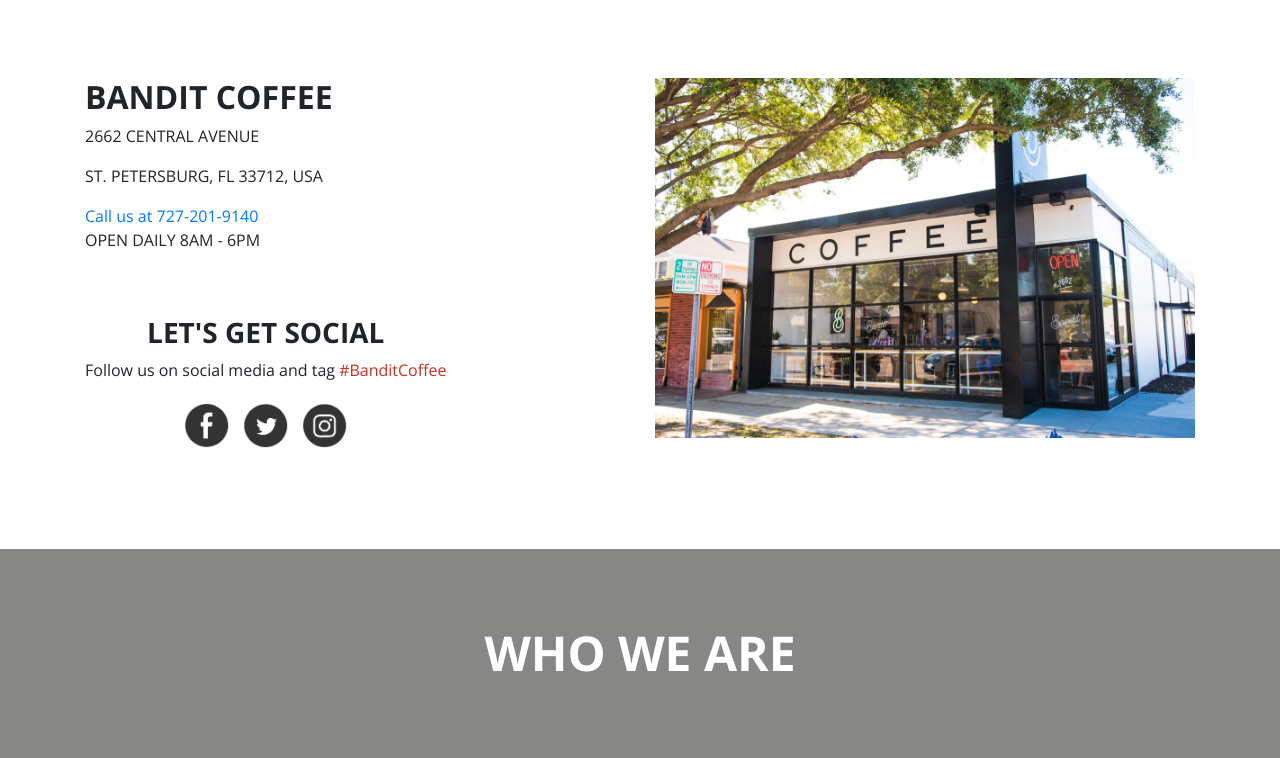
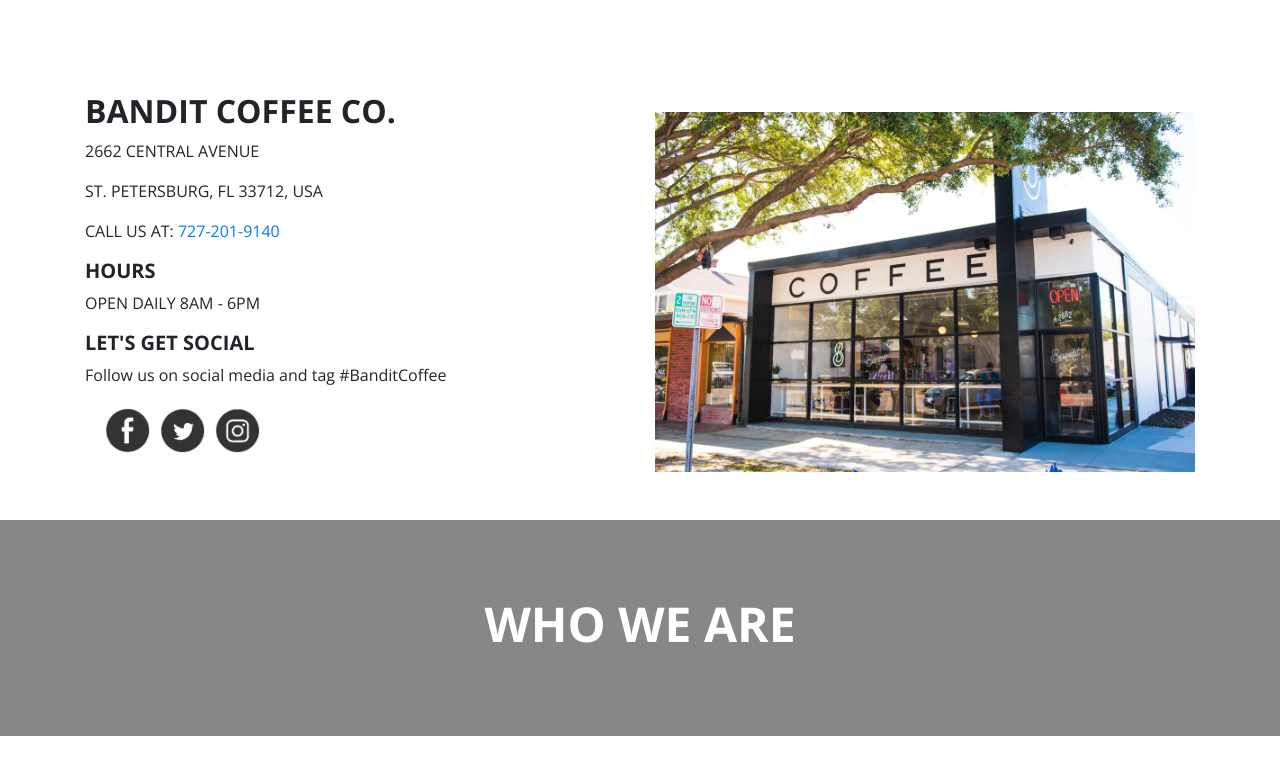
Before and after one commit to ejkragon/p1-darnell-friedman-kresky, a plain HTML site: page contact.html in a window 1280 px wide. Shown: the part 562-1320 px from the top of the page. Drawn offline with nearby package versions, Linux system fonts and the light colour scheme.

Commit message:
formatted the contact info section

```diff
--- a/contact.html
+++ b/contact.html
@@ -59,25 +59,26 @@
   <section class="container py-5">
     <div class="row">
       <div class="col-lg-6 d-flex flex-column justify-content-center align-items-baseline">
-        <h2>Bandit Coffee</h2>
+        <h2>Bandit Coffee Co.</h2>
         <p>2662 CENTRAL AVENUE</p>
         <p>ST. PETERSBURG, FL 33712, USA</p>
-        <a href="tel:7272019140">Call us at 727-201-9140</a>
+        <p class="phone"> Call us at: <a href="tel:7272019140">727-201-9140</a></p>
+
+        <h5>Hours</h5>
         <p>OPEN DAILY 8AM - 6PM</p>
 
-        <div class="social-link py-5">
-          <h3>Let's Get Social</h3>
-          <p>Follow us on social media and tag <span>#BanditCoffee</span></p>
+        <h5>Let's Get Social</h5>
+        <p>Follow us on social media and tag <span>#BanditCoffee</span></p>
+        <div class="d-flex col-md-auto social-link">
           <a href="https://www.facebook.com/banditcoffeeco/" target="_blank"><img src="img/social-icons/icon-facebook.png" alt="Facebook" title="Facebook"></a>
           <a href="" target="_blank"><img src="img/social-icons/icon-twitter.png" alt="Twitter" title="Twitter"></a>
           <a href="https://www.instagram.com/banditcoffeeco/" target="_blank"><img src="img/social-icons/icon-instagram.png" alt="Instagram" title="Instagram"></a>
         </div>
       </div>
 
-      <div class="col-lg-6">
+      <div class="contact-img col-lg-6">
         <img src="img/contact-building.jpeg" width="100%" alt="Bandit Coffee storefront" title="Bandit Coffee storefront">
       </div>
-
     </div>
   </section>
 
@@ -98,7 +99,7 @@
         </p>
         <p> Bandit sources its beans from countries like Mexico and roasts them locally. We import single-origin coffees, a fancy way of saying the beans come from one place.
         </p>
-        <p class="about-text-bottom"> We cannot wait to meet you!
+        <p class="about-text-bottom"> We can't wait to meet you!
         </p>
 
       </div>
--- a/less/main.less
+++ b/less/main.less
@@ -206,6 +206,15 @@
   }
 }
 
+.phone{
+  text-transform: uppercase;
+}
+
+
+.contact-img{
+  margin-top: 3%;
+}
+
 .about-text{
   padding-top: 2%;
   .about-text-bottom{
```
Also changed, not shown: css/main.css.
